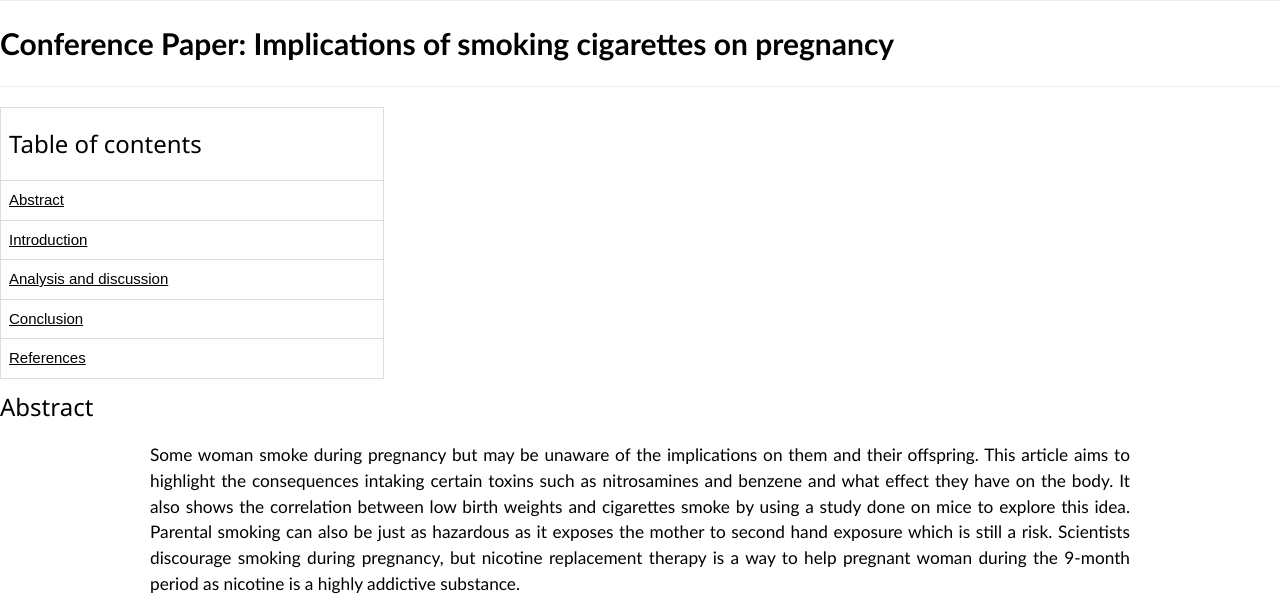
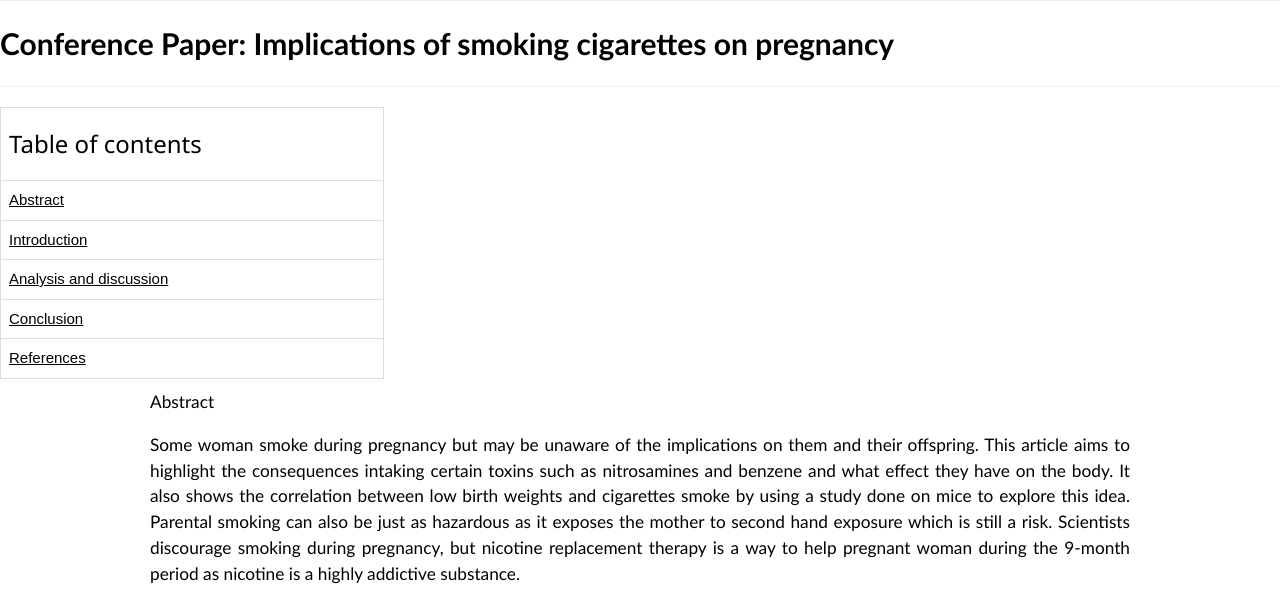
Before and after one commit to FEPSFY6845466/FY6845466, a plain HTML site: page index.html in a window 1280 px wide. Shown: the part 439-1040 px from the top of the page. Drawn offline with nearby package versions, Linux system fonts and the light colour scheme.

Commit message:
Update index.html

```diff
--- a/index.html
+++ b/index.html
@@ -74,7 +74,7 @@
 
 
 
-    <h3 id="Abstract">Abstract</h3>
+    <h3 style="font-family:Calibri;font-size:115%;text-align:justify;margin-left:150px;margin-right:150px;" id="Abstract"> Abstract </h3>
      <p class="ex1">
    <p style="font-family:Calibri;font-size:115%;text-align:justify;margin-left:150px;margin-right:150px;">
         Some woman smoke during pregnancy but may be unaware of the implications on them and their offspring. This article aims to highlight the consequences intaking certain toxins such as nitrosamines and benzene and
```
